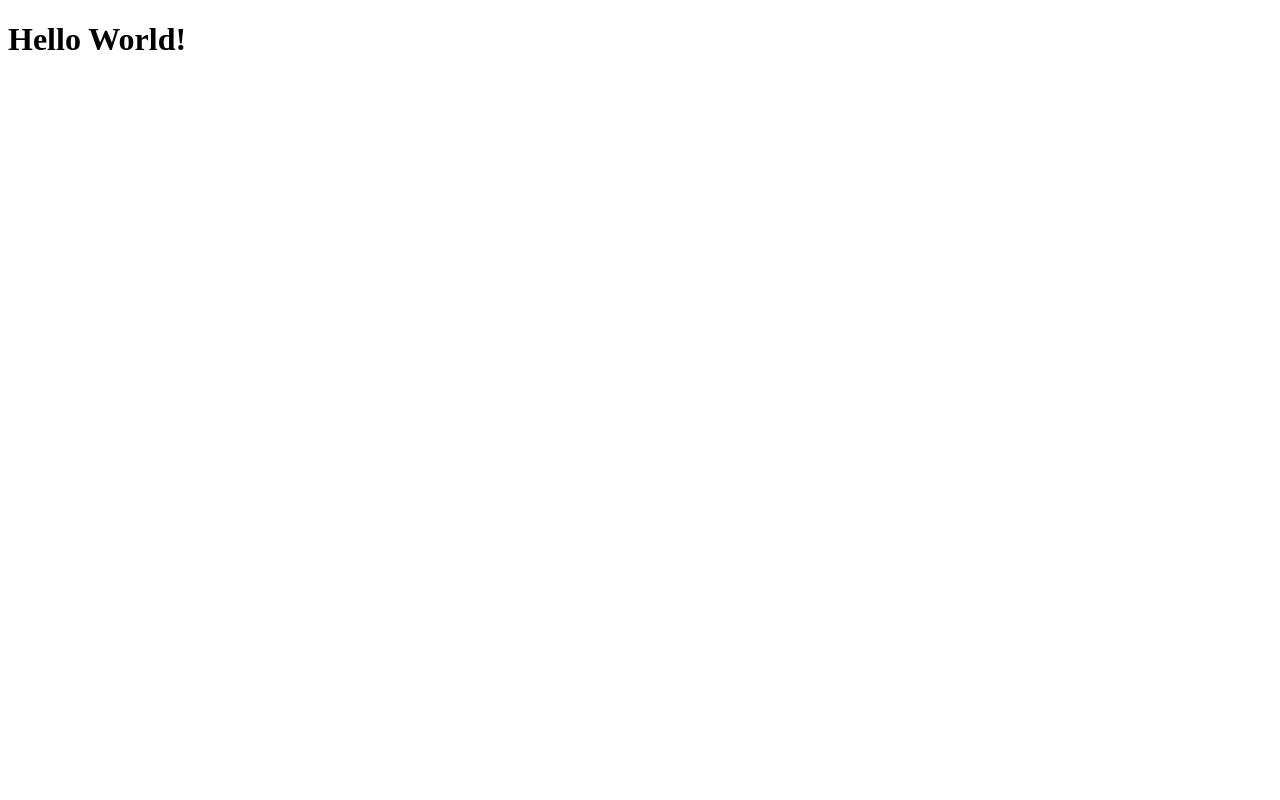
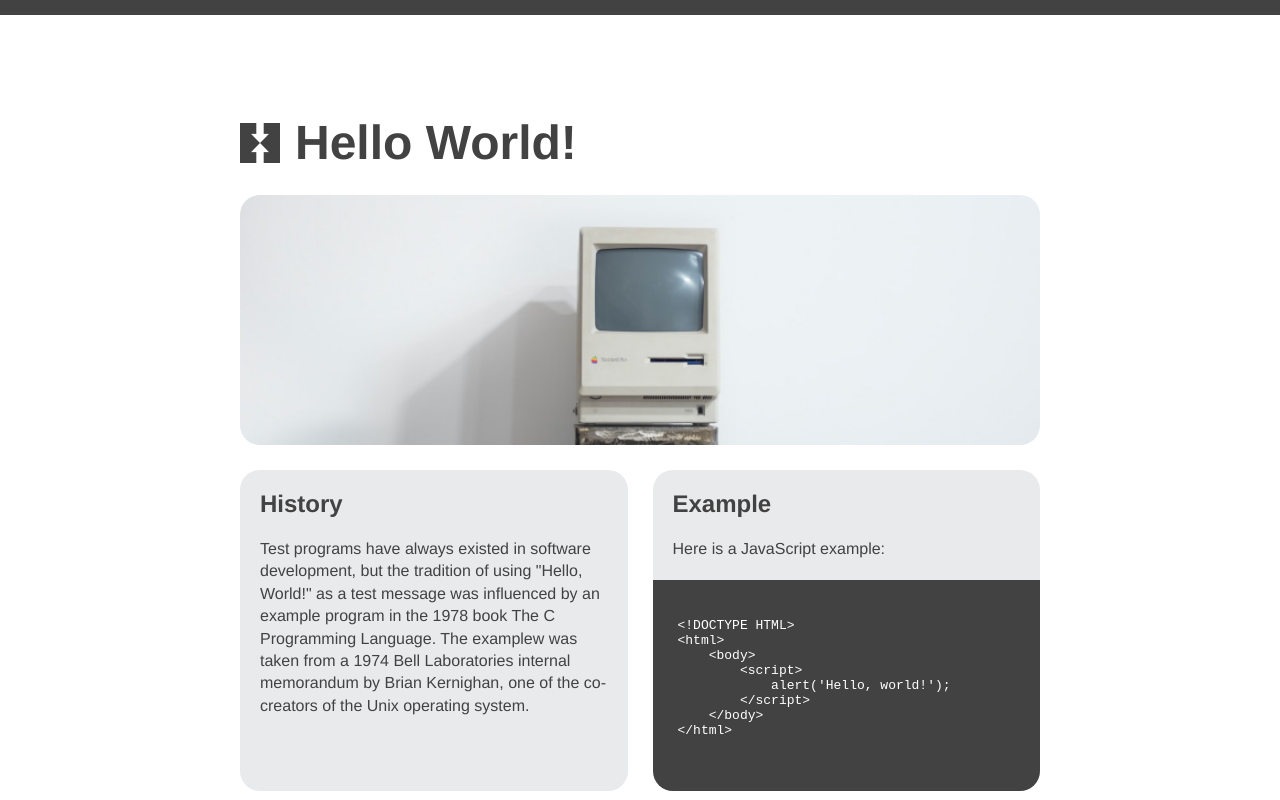
Before and after one commit to PintsizeSquid/MI349Lab1, a plain HTML site: page index.html in a window 1280 px wide. Drawn offline with Linux system fonts and the light colour scheme.

Commit message:
Updated for Lab2

```diff
--- a/index.html
+++ b/index.html
@@ -3,9 +3,46 @@
 <head>
     <meta charset="UTF-8">
     <meta name="viewport" content="width=device-width, initial-scale=1.0">
+    <meta http-equiv="X-UA-Compatible" content="ie=edge">
     <title>Hello World!</title>
+    <link rel="stylesheet" href="screen.css">
 </head>
 <body>
-    <h1>Hello World!</h1>
+    <main>
+        <h1>Hello World!</h1>
+        <div class="masthead">
+        </div>
+        <div class="details">
+            <section>
+                <h2>History</h2>
+                <p>Test programs have always existed in software
+                development, but the tradition of using "Hello, World!"
+                as a test message was influenced by an example program
+                in the 1978 book The C Programming Language. The
+                examplew was taken from a 1974 Bell Laboratories
+                internal memorandum by Brian Kernighan, one of the
+                co-creators of the Unix operating system.</p>
+            </section>
+            <section class="with-code">
+                <div class="code-copy">
+                    <h2>Example</h2>
+                    <p>Here is a JavaScript example:</p>
+                </div>
+                <div class="code-html">
+                    <code><pre>
+&lt;!DOCTYPE HTML&gt;
+&lt;html&gt;
+    &lt;body&gt;
+        &lt;script&gt;
+            alert('Hello, world!');
+        &lt;/script&gt;
+    &lt;/body&gt;
+&lt;/html&gt;
+                    </pre></code>
+                </div>
+            </section>
+        </div>
+    </main>
+    <script src="index.js"></script>
 </body>
 </html>
--- /dev/null
+++ b/screen.css
@@ -0,0 +1,77 @@
+/* Add screen styles below */
+
+body {
+    background: #fff;
+    font-family: Helvetica, sans-serif;
+    border-top: 15px solid #424242;
+    margin: 0;
+    color: #424242;
+}
+
+main {
+    margin: 0 auto;
+    width: 800px;
+}
+
+.masthead {
+    background: no-repeat bottom / cover url('images/mac.jpg');
+    height: 250px;
+    border-radius: 20px;
+}
+
+.details {
+    display: flex;
+    gap: 25px;
+}
+
+.details section {
+    flex-grow: 1;
+    flex-basis: 0;
+    background: #E9EAEC;
+    border-radius: 20px;
+    margin-top: 25px;
+}
+
+.details section p {
+    margin: 20px;
+}
+
+.details section h2 {
+    margin: 20px;
+}
+
+.details section.with-code {
+    padding: 0;
+}
+
+div.code-html {
+    padding: 25px;
+    background: #424242;
+    color: #fff;
+    border-bottom-left-radius: 20px;
+    border-bottom-right-radius: 20px;
+}
+
+img {
+    width: 100%;
+}
+
+h1 {
+    background-image: url('images/h-logo.png');
+    background-repeat: no-repeat;
+    background-size: 40px;
+    background-position: center left;
+    font-size: 3em;
+    padding-left: 55px;
+    margin: 100px 0 25px 0;
+
+}
+
+h2 {
+    margin: 0 0 10px 0;
+}
+
+p {
+    margin: 0;
+    line-height: 1.4em;
+}
```
Also changed, not shown: images/h-logo.png (added), images/mac.jpg (added), index.js (added).
